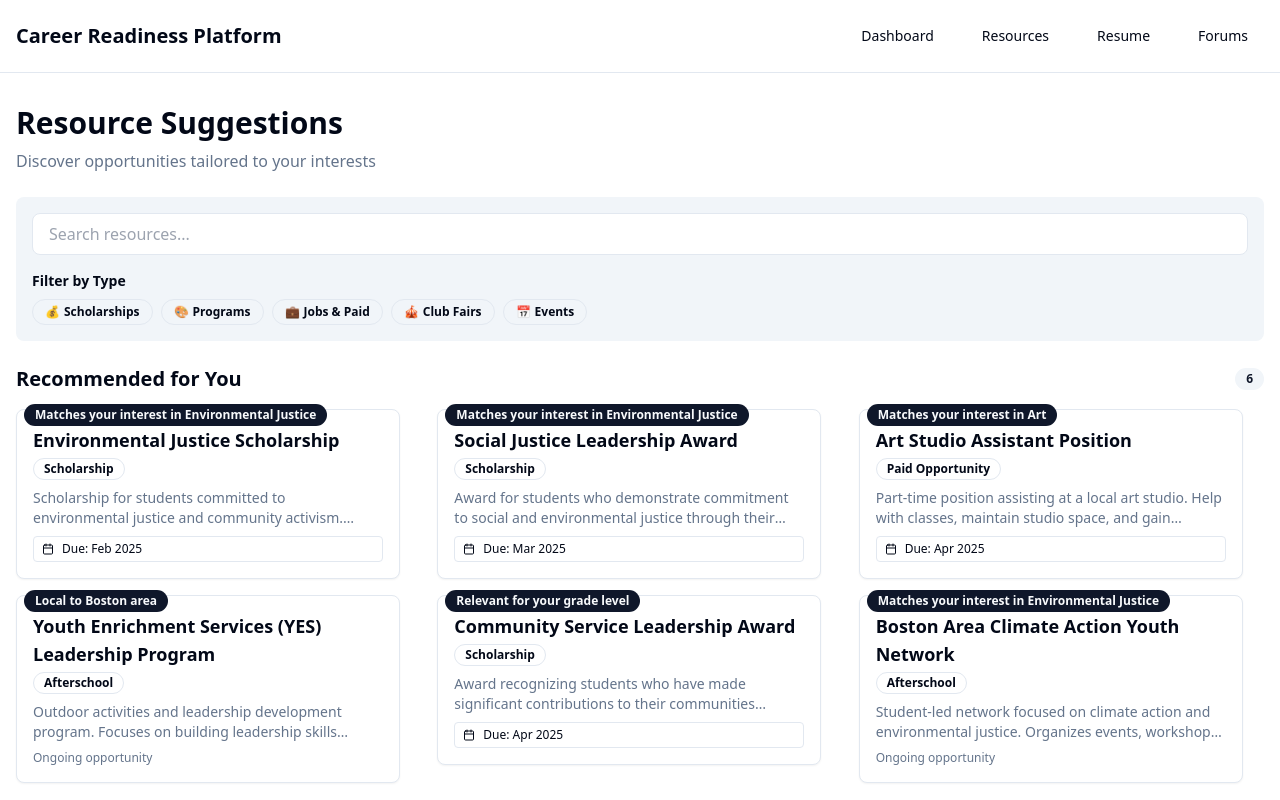
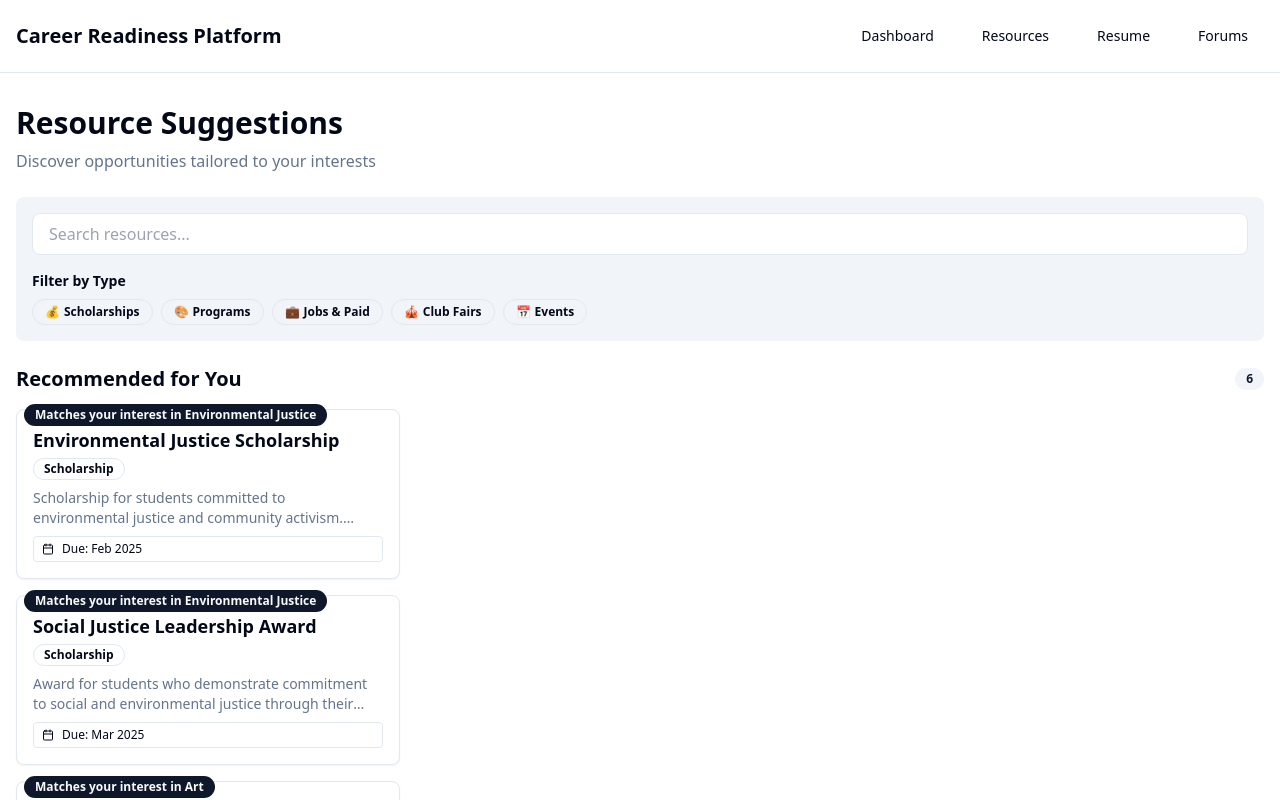
Before and after one commit to tatep27/glow-guide, a React (Vite) app: page /resources in a window 1280 px wide. Shown: the top 800 px of the page. Built offline with nearby package versions, Linux system fonts and the light colour scheme.

Commit message:
Change resource list to single column layout

```diff
--- a/src/components/resources/ResourceList.tsx
+++ b/src/components/resources/ResourceList.tsx
@@ -21,7 +21,7 @@ export function ResourceList({ resources, title, showMatchReason = false, onReso
         <h2 className="text-xl font-bold">{title}</h2>
         <Badge variant="secondary">{resources.length}</Badge>
       </div>
-      <div className="grid grid-cols-1 md:grid-cols-2 lg:grid-cols-3 gap-4">
+      <div className="flex flex-col gap-4 max-w-2xl">
         {resources.map((resource) => (
           <div key={resource.id} className="relative">
             {showMatchReason && (
```
